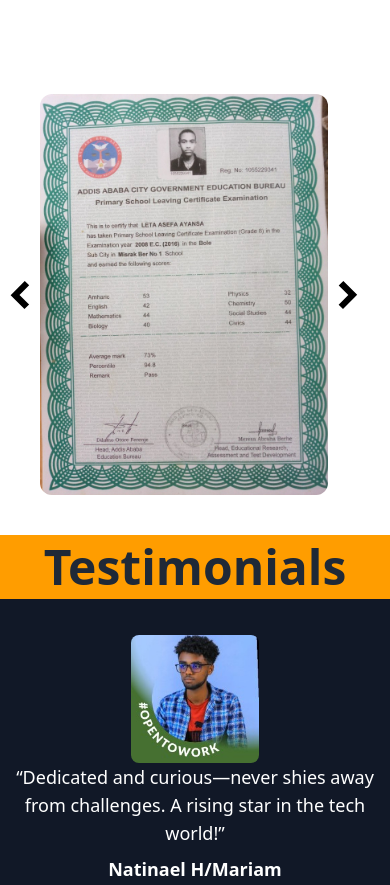
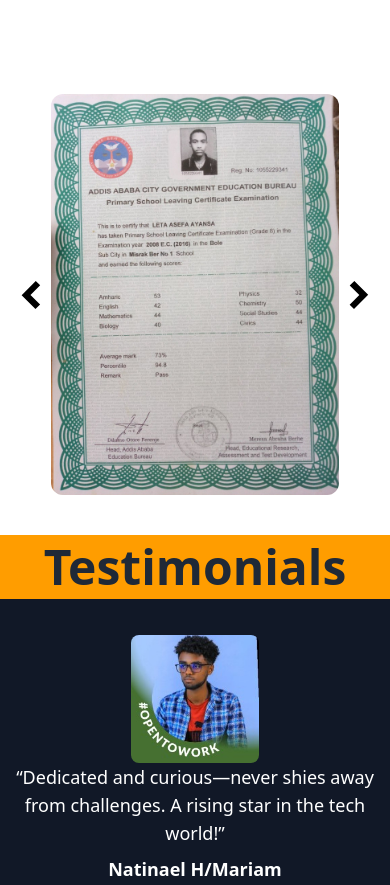
Before and after one commit to Leta-Asefa/New-Portfolio, a React (Create React App) app: page / in a window 390 px wide. Shown: the part 5571-6456 px from the top of the page. Built offline with nearby package versions, Linux system fonts and the light colour scheme; the HTML template or start-up script is replaced by a standard one.

Commit message:
education container is modified

```diff
--- a/src/contents/education.js
+++ b/src/contents/education.js
@@ -64,7 +64,7 @@
                 initial={{ opacity: 0 }}
                 animate={{ opacity: inViewLeft ? 1 : 0 }}
                 transition={{ duration: 1.3 }}
-                className="flex justify-between">
+                className="flex md:justify-between justify-center">
 
                 <div className="flex justify-between">
                     <button onClick={moveleft}><img src="left.svg" className="w-10 hover:scale-110" /></button>
```
